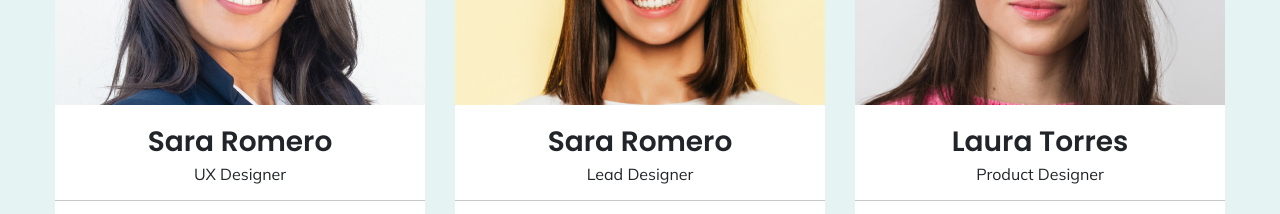
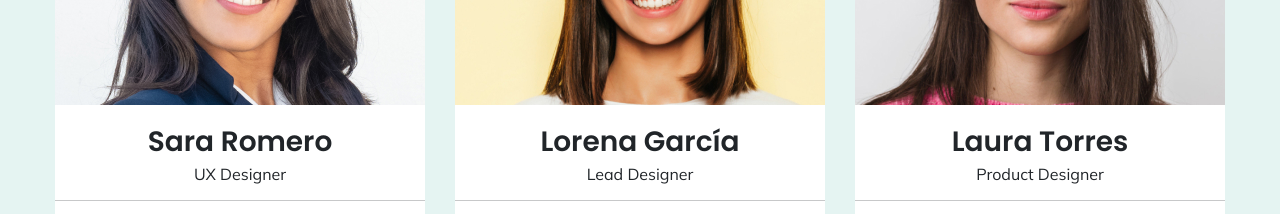
Before and after one commit to blancaden/landingpageFT, a plain HTML site: page index.html in a window 1280 px wide. Shown: the part 2780-2994 px from the top of the page. Drawn offline with nearby package versions, Linux system fonts and the light colour scheme.

Commit message:
actualización sección equipo

```diff
--- a/index.html
+++ b/index.html
@@ -144,7 +144,7 @@
                     </div>
                     <div class="card2">
                         <img class="photo-card" src="Img- Proyecto 1/Profile Image Placeholder 1team2.jpg">
-                        <h3 class="name-card">Sara Romero</h3>
+                        <h3 class="name-card">Lorena García</h3>
                         <h4 class="subname-card">Lead Designer</h4>
                         <hr>
                         <ul class="redes-team">
```
Also changed, not shown: 1 other file.
